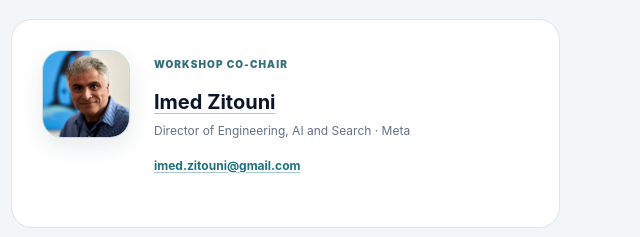
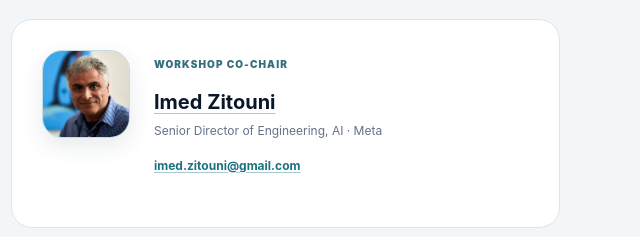
Before and after one commit to a2netops/a2netops.github.io, a plain HTML site: page index.html in a window 1280 px wide. Shown: the part 7617-7854 px from the top of the page, 640-1280 px from the left. Drawn offline with Linux system fonts and the light colour scheme.

Commit message:
Update Imed Zitouni title

```diff
--- a/index.html
+++ b/index.html
@@ -252,7 +252,7 @@
           <article class="organizer-card"><img class="organizer-photo" src="assets/people/yuqing-gao.jpg" alt="" width="176" height="176" loading="lazy" decoding="async"><div><span class="team-role">Workshop chair &amp; main contact</span><h3><a class="person-link" href="https://blogs.cisco.com/author/yuqingga" target="_blank" rel="noopener">Yuqing Gao</a></h3><p>Senior Research Director, AI Research · Cisco</p><a class="organizer-email" href="mailto:yuqingga@cisco.com">yuqingga@cisco.com</a></div></article>
           <article class="organizer-card"><img class="organizer-photo" src="assets/people/ting-he.jpg" alt="" width="176" height="176" loading="lazy" decoding="async"><div><span class="team-role">Workshop co-chair</span><h3><a class="person-link" href="https://pure.psu.edu/en/persons/ting-he/" target="_blank" rel="noopener">Ting He</a></h3><p>Professor of Computer Science and Engineering · Pennsylvania State University</p><a class="organizer-email" href="mailto:tinghe@psu.edu">tinghe@psu.edu</a></div></article>
           <article class="organizer-card"><img class="organizer-photo" src="assets/people/jp-vasseur.jpg" alt="" width="176" height="176" loading="lazy" decoding="async"><div><span class="team-role">Workshop co-chair</span><h3><a class="person-link" href="https://jpvasseur.me/" target="_blank" rel="noopener">JP Vasseur</a></h3><p>Senior Distinguished Engineer &amp; Chief Architect of AI and Networking · NVIDIA</p><a class="organizer-email" href="mailto:jvasseur@nvidia.com">jvasseur@nvidia.com</a></div></article>
-          <article class="organizer-card"><img class="organizer-photo portrait-wide" src="assets/people/imed-zitouni.jpg" alt="" width="176" height="176" loading="lazy" decoding="async"><div><span class="team-role">Workshop co-chair</span><h3><a class="person-link" href="https://www.linkedin.com/in/imed-zitouni-0829" target="_blank" rel="noopener">Imed Zitouni</a></h3><p>Director of Engineering, AI and Search · Meta</p><a class="organizer-email" href="mailto:imed.zitouni@gmail.com">imed.zitouni@gmail.com</a></div></article>
+          <article class="organizer-card"><img class="organizer-photo portrait-wide" src="assets/people/imed-zitouni.jpg" alt="" width="176" height="176" loading="lazy" decoding="async"><div><span class="team-role">Workshop co-chair</span><h3><a class="person-link" href="https://www.linkedin.com/in/imed-zitouni-0829" target="_blank" rel="noopener">Imed Zitouni</a></h3><p>Senior Director of Engineering, AI · Meta</p><a class="organizer-email" href="mailto:imed.zitouni@gmail.com">imed.zitouni@gmail.com</a></div></article>
           <article class="organizer-card"><img class="organizer-photo" src="assets/people/arjun-sambamoorthy.jpg" alt="" width="176" height="176" loading="lazy" decoding="async"><div><span class="team-role">Workshop co-chair</span><h3><a class="person-link" href="https://blogs.cisco.com/author/asambamo" target="_blank" rel="noopener">Arjun Sambamoorthy</a></h3><p>VP, Engineering · Cisco</p><a class="organizer-email" href="mailto:asambamo@cisco.com">asambamo@cisco.com</a></div></article>
         </div>
 
```
